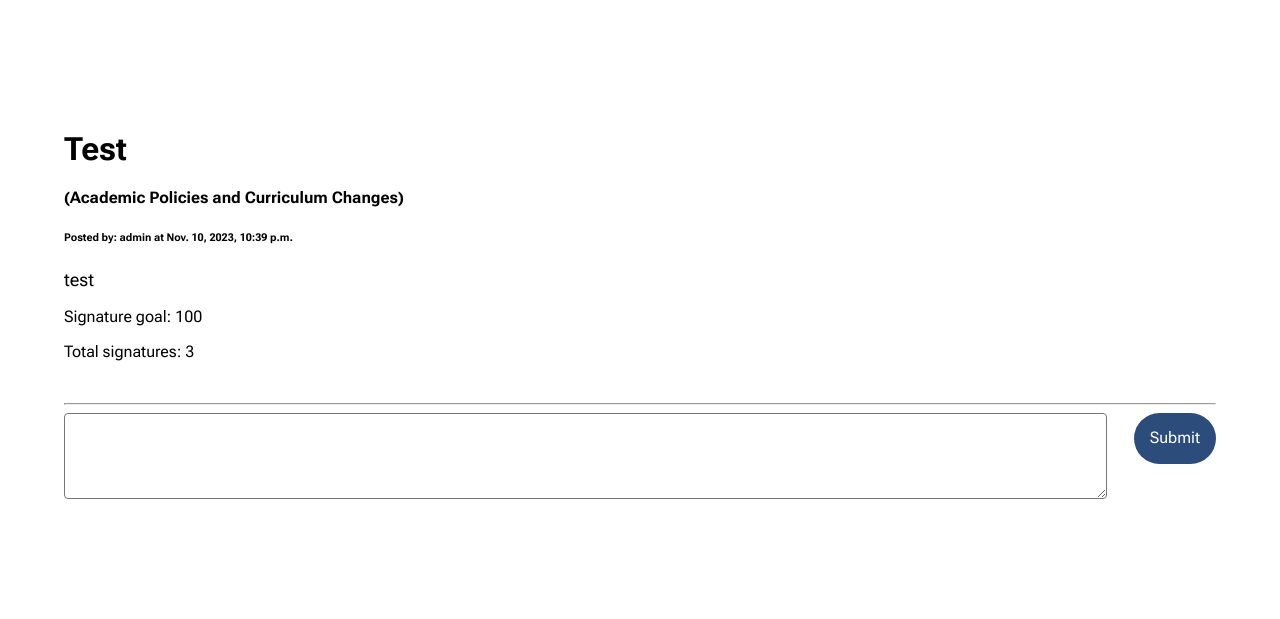
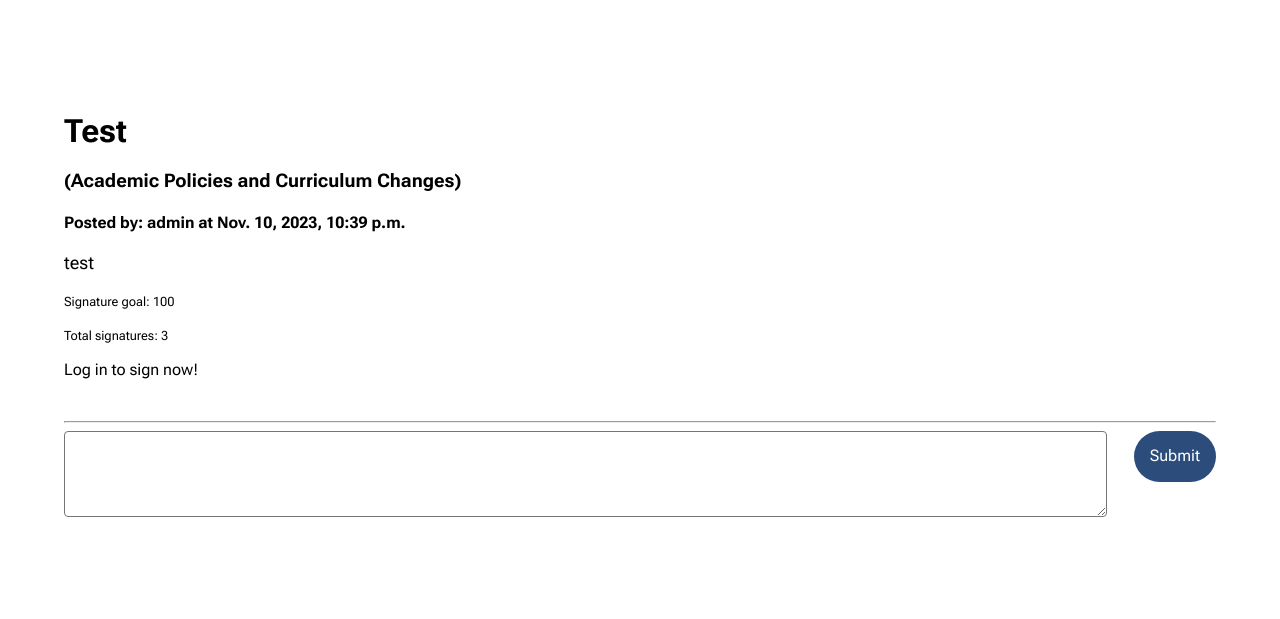
Before and after one commit to HarryDerderian/Voiceit, a Django app: page /petition/5f87d817-38ea-4611-866f-d91fc2cb58dc/ in a window 1280 px wide. Shown: the part 82-701 px from the top of the page. Run offline with Django 4.2, Linux system fonts and the light colour scheme; data comes from the database, SQL or seed files in the repository; data that the repository does not hold is empty.

Commit message:
Warning for signing petitions

```diff
--- a/base/templates/base/login.html
+++ b/base/templates/base/login.html
@@ -1,5 +1,6 @@
 {% extends 'main.html'%}
 {% block content %}
+<!--Make it prettier-->
 <div class="text-center">
     <h2>Login</h2>
     <form method="POST" action="">
--- a/base/templates/base/petition.html
+++ b/base/templates/base/petition.html
@@ -8,12 +8,12 @@
             <button class="petition-button">Edit Petition</button>
         </a>
         {% endif %}
-        <h4>({{petition.category}})</h4>
-        <h6>Posted by: {{petition.author.username}} at {{petition.creation_date}}</h6>
+        <h3>({{petition.category}})</h3>
+        <h4>Posted by: {{petition.author.username}} at {{petition.creation_date}}</h4>
 
         <p class="petition-text">{{petition.description}}</p>
-        <p>Signature goal: {{petition.signature_goal}}</p>
-        <p>Total signatures: {{petition.total_signatures}}</p>
+        <p><small>Signature goal: {{petition.signature_goal}}</small></p>
+        <p><small>Total signatures: {{petition.total_signatures}}</small></p>
         {% if request.user.is_authenticated %}
         {% if not request.user in users %}
             <form method="post">
@@ -24,12 +24,16 @@
                 <span>
                     <input type="checkbox" id="tosaccept" name="tosaccept"/>
                     <small>By checking this box you accept the TOS</small>
+                    <p id="warning"><small>WARNING: You cannot unsign petitions! Make sure you want to sign this petition.</small></p>
                 </span>
-
                 <br>
                 <button type="submit">Sign Now</button>
             </form>
+        {% else %}
+            <p>You have signed this petition.</p>
         {% endif %}
+        {% else %}
+            <p>Log in to sign now!</p>
         {% endif %}
     </div>
     <br>
--- a/templates/static/style.css
+++ b/templates/static/style.css
@@ -175,14 +175,16 @@ textarea {
     font-size: large;
 }
 
-.comment {
-
-}
 
 .comment-text {
     font-size:small;
     background-color: black;
 }
+
+#warning {
+    color: red;
+}
+
 /*end petition view page*/
 
 /*petitions creation page*/
```
